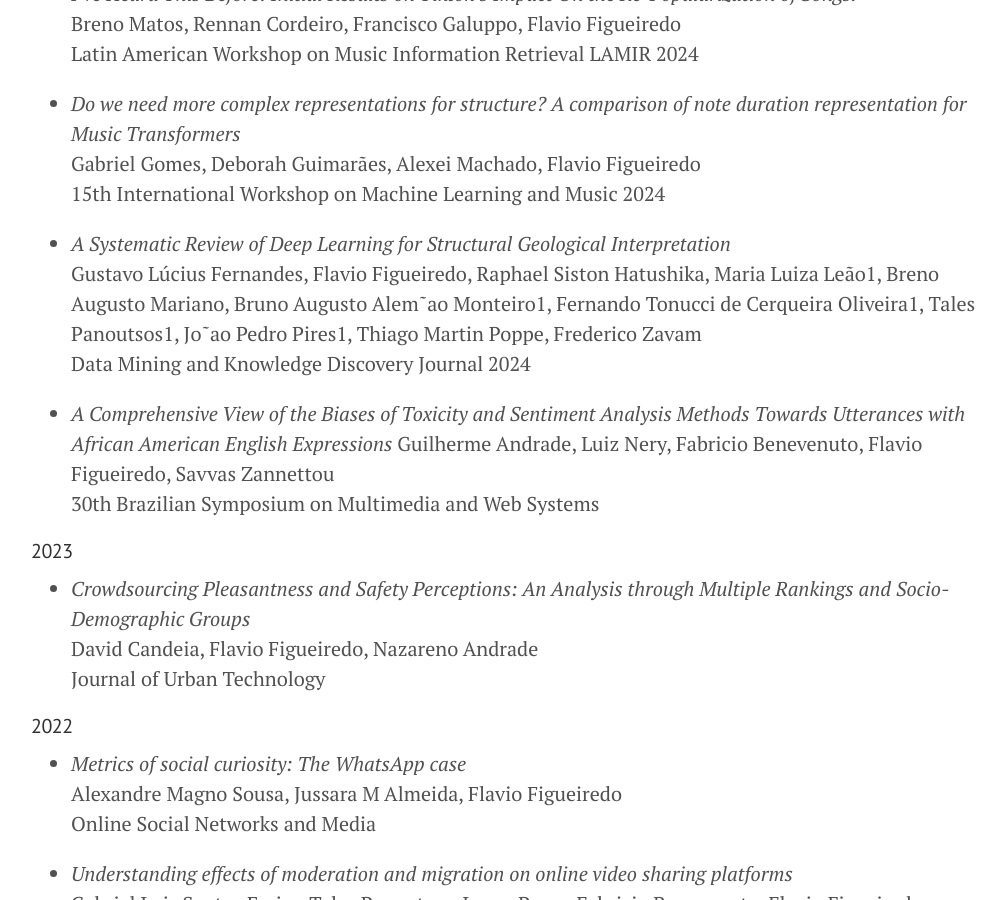
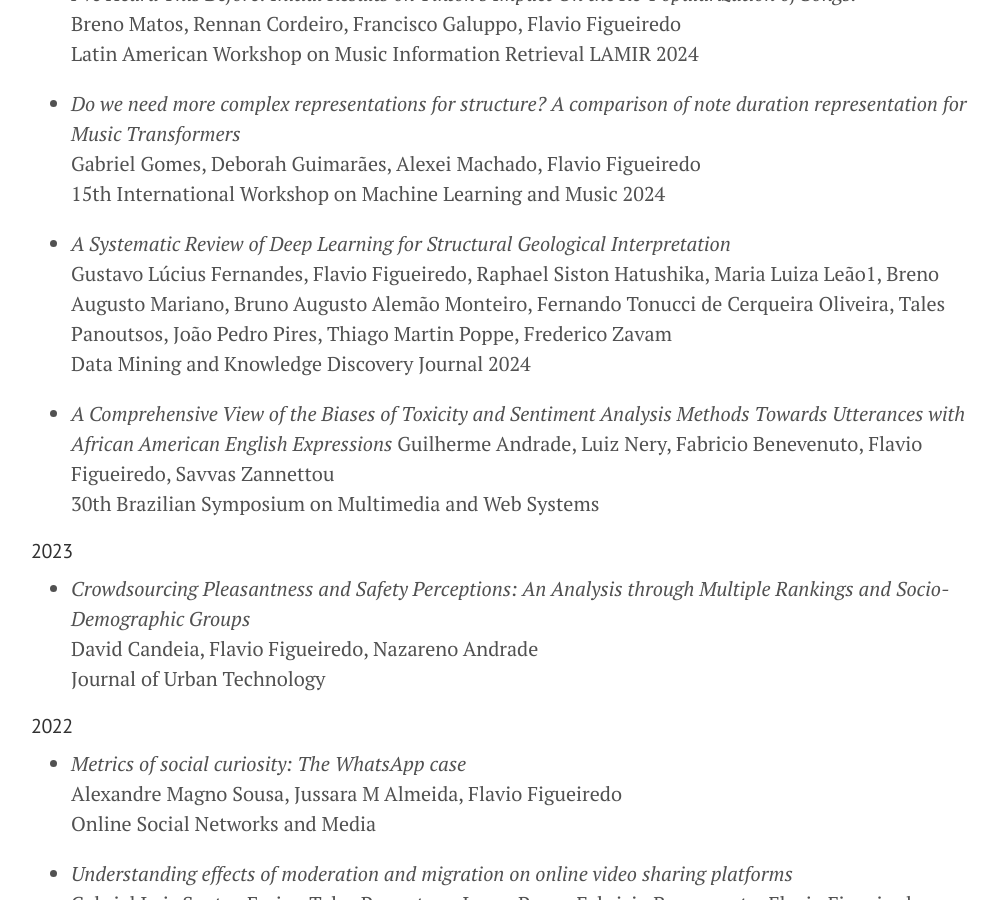
Before and after one commit to flaviovdf/flaviovdf.github.io, a Jekyll site: the page built from index.md, in a window 1280 px wide and 900 px high, scrolled down 734 px. Shown: the whole window, without its empty margins (129-1134 px from the left). Built offline with Jekyll 4.4.1, drawn with Linux system fonts in a browser that asks for light colours.

Commit message:
Update index.md

```diff
--- a/index.md
+++ b/index.md
@@ -33,10 +33,7 @@ Hello, and welcome to my home page. Currently, I work as a Professor @ UFMG. Mos
   15th International Workshop on Machine Learning and Music 2024
 
 * *A Systematic Review of Deep Learning for Structural Geological Interpretation* <br/>
-  Gustavo Lúcius Fernandes, Flavio Figueiredo, Raphael Siston Hatushika, Maria Luiza Leão1, Breno Augusto Mariano, Bruno
-Augusto Alem˜ao Monteiro1, Fernando Tonucci de Cerqueira
-Oliveira1, Tales Panoutsos1, Jo˜ao Pedro Pires1, Thiago Martin
-Poppe, Frederico Zavam <br/>
+  Gustavo Lúcius Fernandes, Flavio Figueiredo, Raphael Siston Hatushika, Maria Luiza Leão1, Breno Augusto Mariano, Bruno Augusto Alemão Monteiro, Fernando Tonucci de Cerqueira Oliveira, Tales Panoutsos, João Pedro Pires, Thiago Martin Poppe, Frederico Zavam <br/>
   Data Mining and Knowledge Discovery Journal 2024
 
 * *A Comprehensive View of the Biases of Toxicity and Sentiment Analysis Methods Towards Utterances with African American English Expressions*
```
